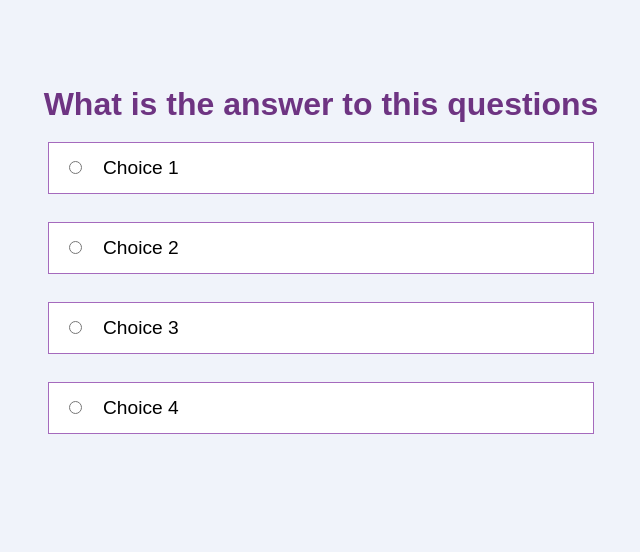
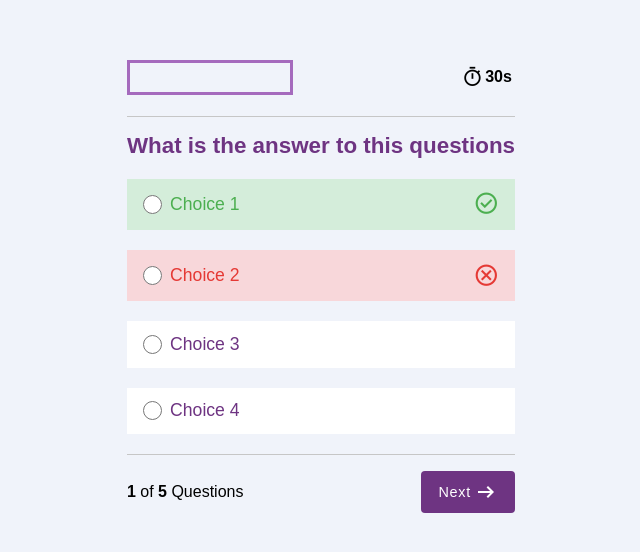
Before and after one commit to michael-chemaka/practice-quiz-js, a plain HTML site: page questions.html in a window 1280 px wide. Shown: the part 116-668 px from the top of the page, without its empty margins (319-959 px from the left). Drawn offline with nearby package versions, Linux system fonts and the light colour scheme.

Commit message:
pages added

```diff
--- a/main.css
+++ b/main.css
@@ -43,6 +43,8 @@ button {
     letter-spacing: 2px;
     font-size: 1rem;
     font-weight: 600;
+    border-style: none;
+    border-radius: .1rem;
 }
 
 .start {
--- a/questions.css
+++ b/questions.css
@@ -1,40 +1,121 @@
 :root{
     --pri-bg-color: #F0F3FA;
     --sec-bg-color: #FFF;
-
     --primary-font-color: #6E3482
 }
 
-ul {
+.quiz-container{
+    padding: 0 1rem;
+}
+.utility-header {
+    display: flex;
+    justify-content: space-between;
+    align-items: center;
+    width: 100%;
+    border-bottom: .1rem solid #C6C6C6;
+    padding: 1.5rem 0.2rem;
+}
+
+.progress-bar{
+    width: 10rem;
+    height: 1.8rem;
+    outline: 0.2rem solid #A56ABD
+}
+.progressbar-full {
+    width: 0%;
+    height: 100%;
+    background-color: #A56ABD;
+    transition: width  0.3s ease;
+}
+.countdown-timer {
+    display: flex;
+    align-items: center;
+    justify-content: end;
+    font-weight: 600;
+    gap: 0.1rem;
+}
+.countdown-timer span {
+    font-size: 1.4rem;
+}
+#question-title{
+    padding-top: 1rem;
+    font-weight: 600;
+    font-size: 1.4rem;
+    color: #6E3482;
+}
+/* Reset default ul styles */
+.quiz-choices {
     list-style: none;
-    padding: 20px 5px;
+    padding: 0;
+    margin: 0;
 
 }
 
-
-li{
+.choice-option {
+    margin: 20px 0;
+}
+.choice-option input{
+    width: 1.2rem;
+    height: 1.2rem;
+    margin: 0;
+    cursor: pointer;
+}
+.choice-option label {
     display: flex;
     align-items: center;
+    gap: 0.5rem;
+    cursor: pointer;
+    padding: 0.8rem 1rem;
     background-color: #FFF;
-    outline: 0.1rem solid #A56ABD;
+    font-size: 1.1rem;
+    color:#6E3482;
     width: 100%;
-    height: 40px;
-    padding: 25px 20px;
-    margin-bottom: 30px;
+    transition: background-color 0.25s ease, border-color 0.25s ease;
+}
+.choice-option label > span.material-symbols-outlined {
+    margin-left: auto;  /* push icon to right end */
+    font-size: 1.6rem;
+}
+.choice-option.correct label {
+    color: #4CAF50;;
+    background-color: #D4EDDA;
+    border-color: #B7E1C1;
+
+}
+.choice-option.incorrect label  {
+    color: #E53935;
+    background-color: #F8D7DA;
+    border-color: #F4BEC3 ;
+
+}
+.choice-option input:focus + label{
+    outline: 3px solid #A56ABD;
 }
 
-
-li:hover {
-    cursor: pointer;
-
+.quiz-footer {
+    display: flex;
+    justify-content: space-between;
+    align-items: center;
+    padding: 1rem 0;
+    border-top: .1rem solid #C6C6C6;
+    width: 100%;
 }
 
-input {
-    margin-right: 1rem;
-
+.quiz-footer .next-btn {
+    display: inline-flex;
+    align-items: center;
+    gap: 0.2rem;
+    padding: 0.5rem 1rem;
+    color: #fff;
+    background-color: #6E3482;
+    border: 1px solid transparent;
+    border-radius: .25rem;
+    outline: none;
+    cursor: pointer;
+    font-size: .9rem;
+    font-weight: 500;
+    letter-spacing: 0.05em;
+    text-decoration: none;
+    transition: all 250ms;
+    display: hidden;
 }
-
-label {
-    font-size: 1.2rem;
-    font-weight: 400;
-}
--- a/questions.html
+++ b/questions.html
@@ -5,44 +5,68 @@
     <meta name="viewport" content="width=device-width, initial-scale=1.0">
     <link rel="stylesheet" type="text/css" href="questions.css">
     <link rel="stylesheet" type="text/css" href="main.css">
+
+
+
+    <link rel="stylesheet" href="https://fonts.googleapis.com/css2?family=Material+Symbols+Outlined:opsz,wght,FILL,GRAD@20..48,100..700,0..1,-50" />
     <title>Quiz Questions</title>
 </head>
 <body>
     <div class="container">
         <div class="quiz-container">
-            <h1>What is the answer to this questions</h1>
+            <div class="utility-header">
+                <div class="progress-bar">
+                    <div class="progressbar-full"></div>
+                </div>
+                <div class="countdown-timer">
+                    <span class="material-symbols-outlined">timer</span>
+                    <p class="time-duration">30s</p>
+                </div>
+            </div>
 
-        <ul class="quiz-choices">
-            <li>
+            <h2 id="question-title" >What is the answer to this questions</h2>
+            <ul class="quiz-choices" role="radiogroup" aria-labelledby="question-title">
+                <li class="choice-option correct">
                     <label>
-                    <input type="radio" name="choices" id="choices1">
+                      <input type="radio" name="choices" id="choices1" />
                       Choice 1
+                      <span class="material-symbols-outlined correct-icon" aria-hidden="true">check_circle</span>
                     </label>
                   </li>
 
-            <li>
+                  <li class="choice-option incorrect">
                     <label>
-                    <input type="radio" name="choices" id="choices2">
+                      <input type="radio" name="choices" id="choices2" />
                       Choice 2
+                      <span class="material-symbols-outlined incorrect-icon" aria-hidden="true">cancel</span>
                     </label>
                   </li>
 
-            <li>
+                  <li class="choice-option">
                     <label>
-                    <input type="radio" name="choices" id="choices3">
+                      <input type="radio" name="choices" id="choices3" />
                       Choice 3
                     </label>
                   </li>
 
-            <li>
+                  <li class="choice-option">
                     <label>
-                    <input type="radio" name="choices" id="choices4">
+                      <input type="radio" name="choices" id="choices4" />
                       Choice 4
                     </label>
                   </li>
+            </ul>
 
-        </ul>
+            <div class="quiz-footer">
+                <p class="question-counter"><b>1</b> of <b>5</b> Questions</p>
+                <button type="button" class="next-btn">
+                    Next
+                <span class="material-symbols-outlined">arrow_right_alt</span>
+                </button>
             </div>
+        </div>
+
+
 
     </div>
 </body>
```
Also changed, not shown: data.json (added, +86 -0 lines), score.css (added, +48 -0 lines), score.html (added, +27 -0 lines), assets/success-removebg.png (added), questions.js (added). Lines whose indentation alone changed are shown as unchanged.
